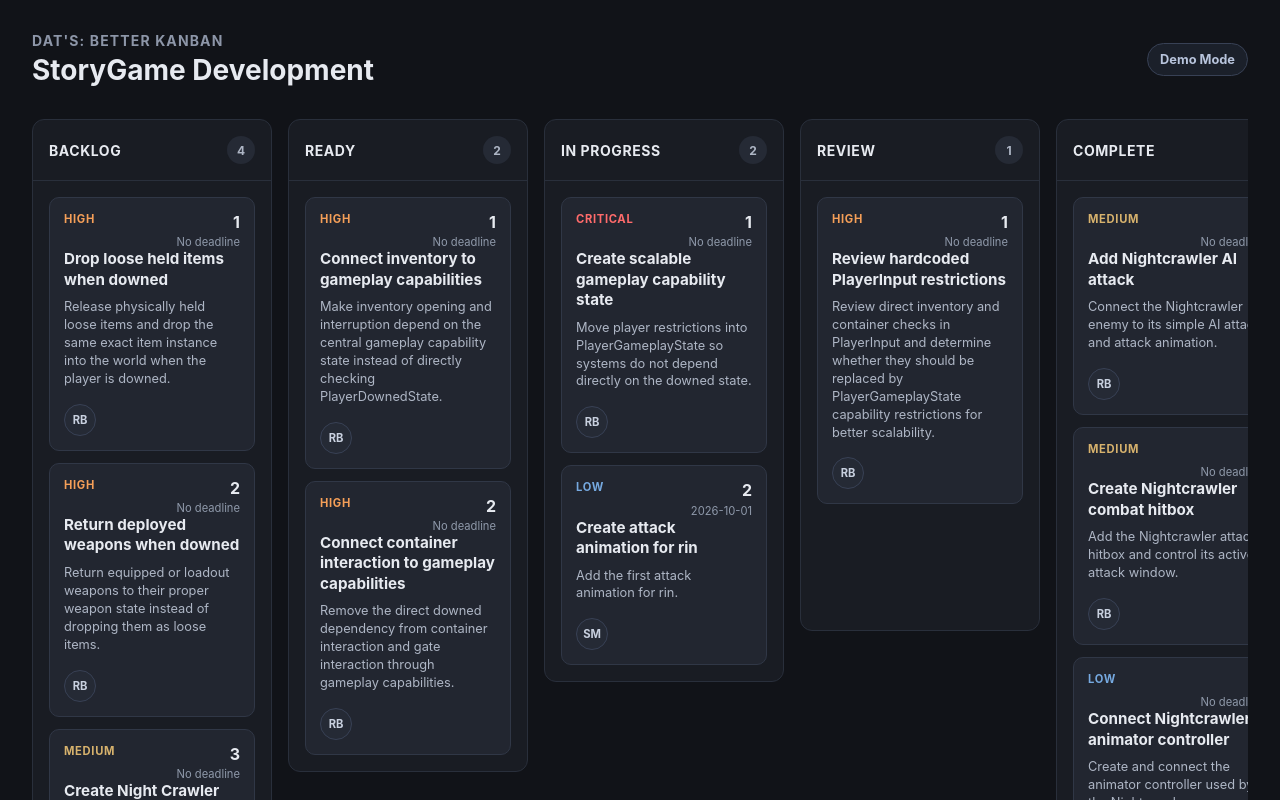
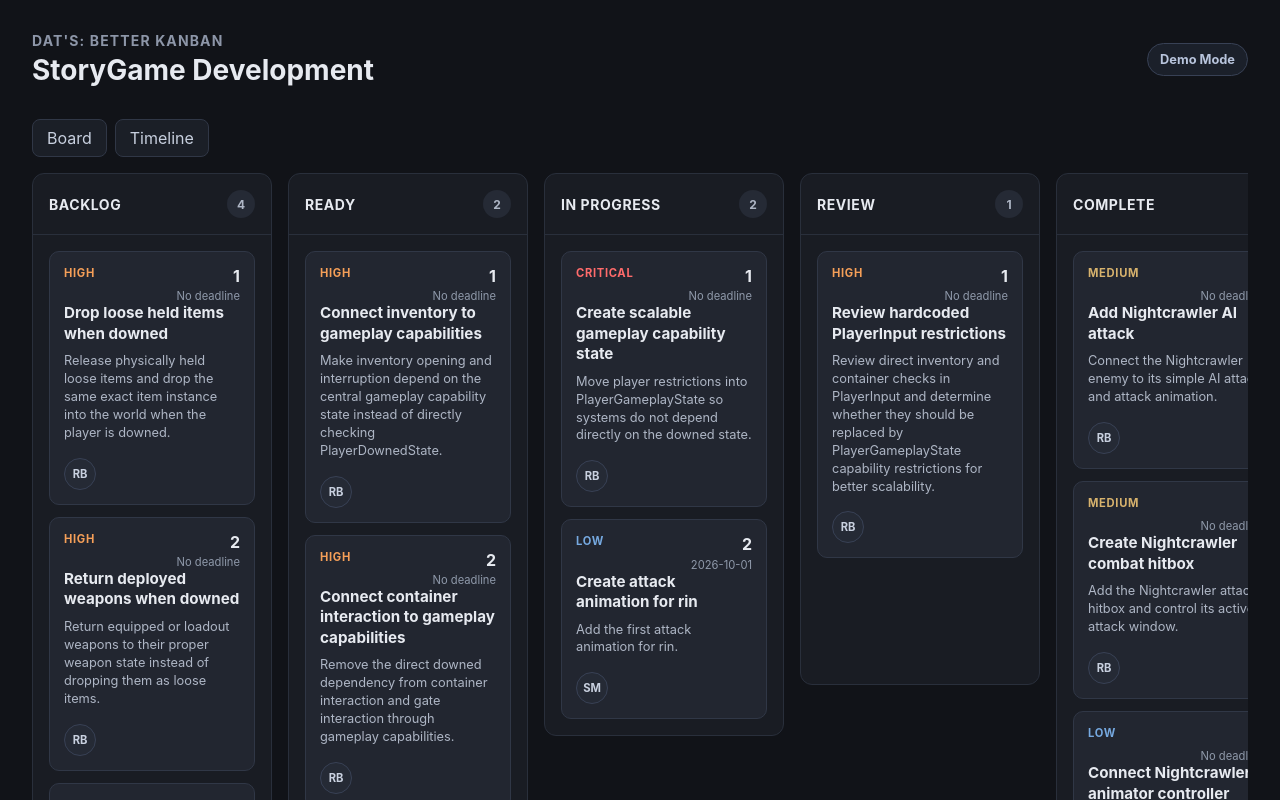
Before and after one commit to DatRuben/Dats-Better-Kanban, a React (Vite) app: page / in a window 1280 px wide. Shown: the top 800 px of the page. Built offline with nearby package versions, Linux system fonts and the light colour scheme.

Commit message:
creating and testing timeline view of tasks

```diff
--- a/src/App.css
+++ b/src/App.css
@@ -190,3 +190,26 @@
   font-size: 0.875rem;
   text-align: center;
 }
+
+.view-tabs {
+  display: flex;
+  gap: 0.5rem;
+  margin-bottom: 1rem;
+}
+
+.view-tabs button {
+  padding: 0.5rem 0.875rem;
+  border: 1px solid #303746;
+  border-radius: 0.5rem;
+  background: #1b1f27;
+  color: #c8d0df;
+  cursor: pointer;
+}
+
+.timeline-view {
+  min-height: 32rem;
+  padding: 1rem;
+  border: 1px solid #303746;
+  border-radius: 0.75rem;
+  background: #171a21;
+}
--- a/src/App.tsx
+++ b/src/App.tsx
@@ -11,7 +11,8 @@ const priorityOrder = {
 }
 
 function App() {
-  const [tasks] = useState(demoProject.tasks)
+  const [tasks, setTasks] = useState(demoProject.tasks)
+  const [activeView, setActiveView] = useState<'board' | 'timeline'>('board')
   const orderedColumns = [...demoProject.columns].sort(
     (firstColumn, secondColumn) =>
       firstColumn.order - secondColumn.order,
@@ -27,6 +28,22 @@ function App() {
 
         <span className="demo-badge">Demo Mode</span>
       </header>
+
+      <nav className="view-tabs">
+        <button
+          type="button"
+          onClick={() => setActiveView('board')}
+        >
+          Board
+        </button>
+
+        <button
+          type="button"
+          onClick={() => setActiveView('timeline')}
+        >
+          Timeline
+        </button>
+      </nav>
 
       <section
         className="kanban-board"
@@ -73,6 +90,13 @@ function App() {
           )
         })}
       </section>
+
+      {activeView === 'timeline' && (
+        <section className="timeline-view">
+          <h2>Timeline</h2>
+          <p>Timeline view coming next.</p>
+        </section>
+      )}
     </main>
   )
 }
```
